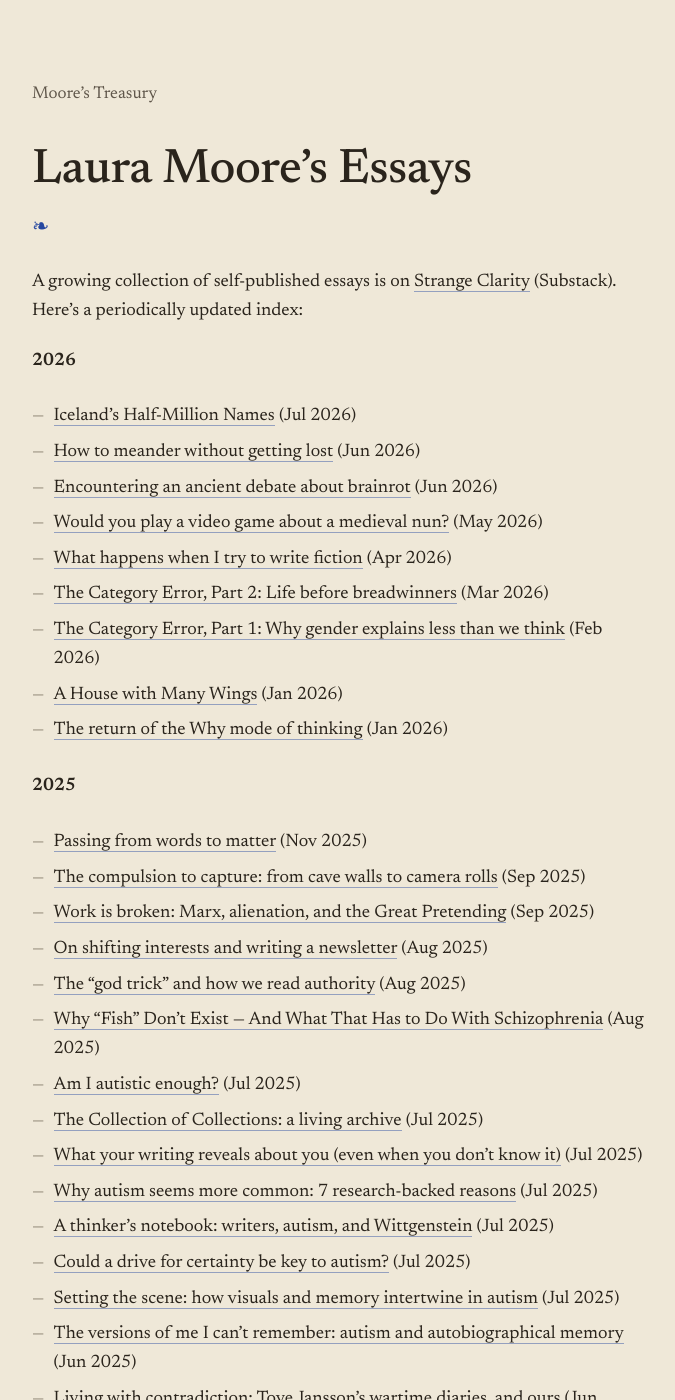
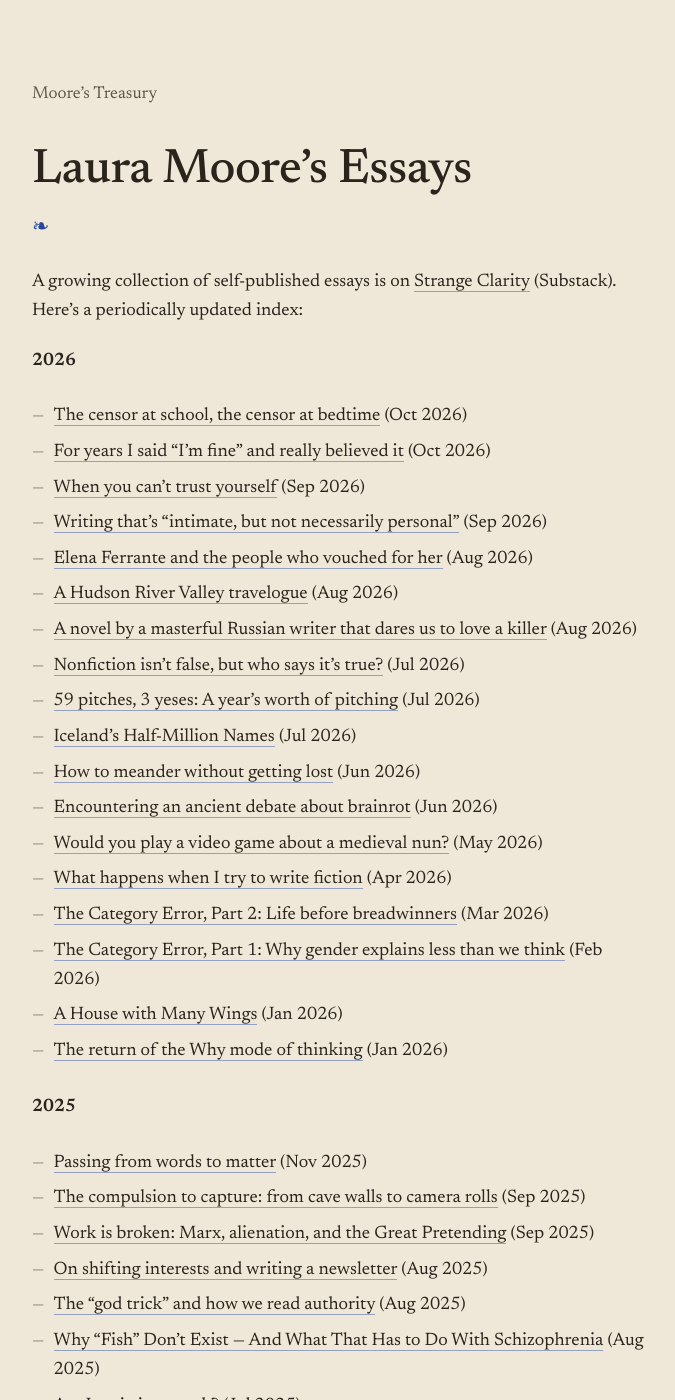
Before and after one commit to lauramoorewrites-del/treasury, a Jekyll site: the page built from essays.md, in a window 1280 px wide and 1400 px high. Shown: the whole window, without its empty margins (302-977 px from the left). Built offline with Jekyll 4.4.1, drawn with Linux system fonts in a browser that asks for light colours; some of the changed text lies outside the part shown.

Commit message:
Essays index: add nine Strange Clarity posts (Jul–Oct 2026), drop unpublished HHS post
Co-Authored-By: Claude Opus 5.5 (1M context) <noreply@anthropic.com>

```diff
--- a/essays.md
+++ b/essays.md
@@ -8,6 +8,15 @@ A growing collection of self-published essays is on [Strange Clarity](https://ww
 
 **2026**
 
+- [The censor at school, the censor at bedtime](https://www.strangeclarity.com/p/the-censor-at-school-the-censor-at) (Oct 2026)
+- [For years I said “I’m fine” and really believed it](https://www.strangeclarity.com/p/for-years-i-said-im-fine-and-really) (Oct 2026)
+- [When you can’t trust yourself](https://www.strangeclarity.com/p/when-you-cant-trust-yourself) (Sep 2026)
+- [Writing that’s “intimate, but not necessarily personal”](https://www.strangeclarity.com/p/writing-thats-intimate-but-not-necessarily) (Sep 2026)
+- [Elena Ferrante and the people who vouched for her](https://www.strangeclarity.com/p/elena-ferrante-and-the-people-who) (Aug 2026)
+- [A Hudson River Valley travelogue](https://www.strangeclarity.com/p/a-hudson-river-valley-travelogue) (Aug 2026)
+- [A novel by a masterful Russian writer that dares us to love a killer](https://www.strangeclarity.com/p/a-novel-by-a-masterful-russian-writer) (Aug 2026)
+- [Nonfiction isn’t false, but who says it’s true?](https://www.strangeclarity.com/p/what-nonfiction-authors-naomi-klein) (Jul 2026)
+- [59 pitches, 3 yeses: A year’s worth of pitching](https://www.strangeclarity.com/p/59-pitches-3-yeses-a-years-worth) (Jul 2026)
 - [Iceland's Half-Million Names](https://www.strangeclarity.com/p/icelands-half-million-names) (Jul 2026)
 - [How to meander without getting lost](https://www.strangeclarity.com/p/how-to-meander-without-getting-lost) (Jun 2026)
 - [Encountering an ancient debate about brainrot](https://www.strangeclarity.com/p/encountering-an-ancient-debate-about) (Jun 2026)
```
Also changed, not shown: other parts of essays.md (+0 -1 lines).
